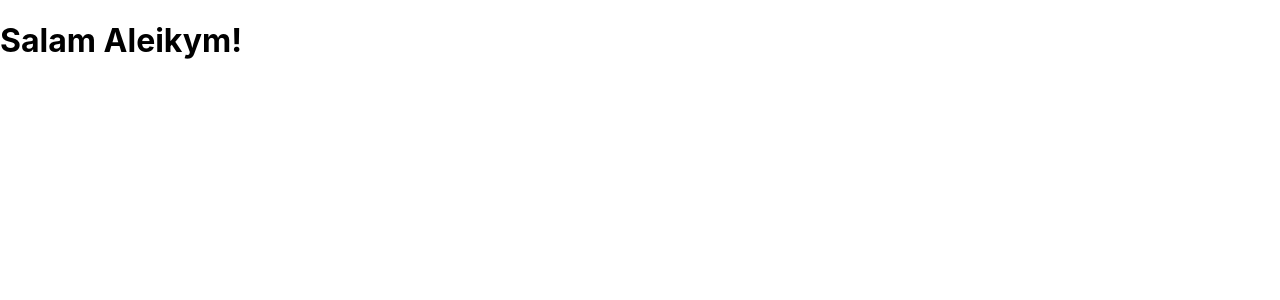
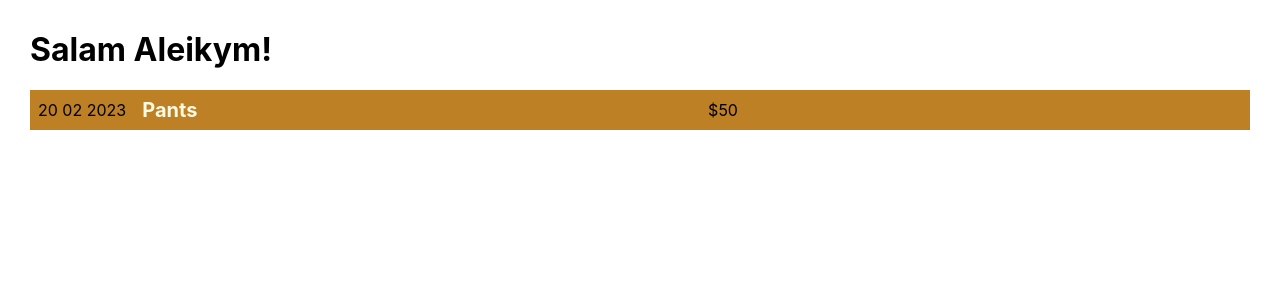
Before and after one commit to feelpainbitc/spending_schedule_react, a JavaScript app: page / in a window 1280 px wide. Shown: the top 300 px of the page. Built offline with nearby package versions, Linux system fonts and the light colour scheme.

Commit message:
components

```diff
--- a/src/App.js
+++ b/src/App.js
@@ -1,7 +1,10 @@
+import CostItem from "./components/CostItem";
+
 function App() {
   return (
     <div className="App">
         <h1>Salam Aleikym!</h1>
+        <CostItem></CostItem>
     </div>
   );
 }
--- /dev/null
+++ b/src/components/CostItem.css
@@ -0,0 +1,54 @@
+.cost-item {
+    display: flex;
+    justify-content: space-between;
+    align-items: center;
+    padding: 0.5rem;
+    margin: 1rem 0;
+    background-color: #bd8025;
+  }
+
+  .cost-item__description {
+    display: flex;
+    flex-direction: column;
+    gap: 1rem;
+    align-items: flex-end;
+    flex-flow: column-reverse;
+    justify-content: flex-start;
+    flex: 1;
+  }
+
+  .cost-item h2 {
+    color: #3a3a3a;
+    font-size: 1rem;
+    flex: 1;
+    margin: 0 1rem;
+    color: #fefae1;
+  }
+
+  .cost-item__price {
+    font-size: 1rem;
+    font-weight: bold;
+    color: #fefae1;
+    background-color: #2a5b84;
+    border: 1px solid white;
+    padding: 0.5rem;
+    border-radius: 12px;
+  }
+
+  @media (min-width: 580px) {
+    .cost-item__description {
+      flex-direction: row;
+      align-items: center;
+      justify-content: flex-start;
+      flex: 1;
+    }
+
+    .cost-item__description h2 {
+      font-size: 1.25rem;
+    }
+
+    .cost-item__price {
+      font-size: 1.25rem;
+      padding: 0.5rem 1.5rem;
+    }
+  }
--- /dev/null
+++ b/src/components/CostItem.js
@@ -0,0 +1,14 @@
+import './CostItem.css'
+
+function CostItem(){
+    return(
+        <div className='cost-item'>
+            <div>20 02 2023</div>
+            <div className='cost-item__description'>
+            <h2>Pants</h2>
+            <div className='cost-item__description'>$50</div>
+            </div>
+        </div>
+    );
+}
+export default CostItem;
--- a/src/index.css
+++ b/src/index.css
@@ -1,5 +1,5 @@
 body {
-  margin: 0;
+  margin: 30px;
   font-family: -apple-system, BlinkMacSystemFont, 'Segoe UI', 'Roboto', 'Oxygen',
     'Ubuntu', 'Cantarell', 'Fira Sans', 'Droid Sans', 'Helvetica Neue',
     sans-serif;
```
